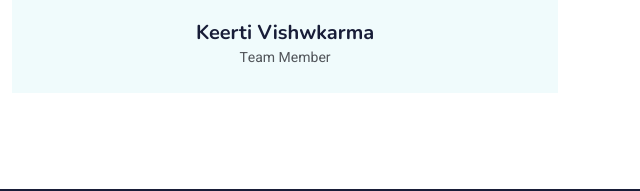
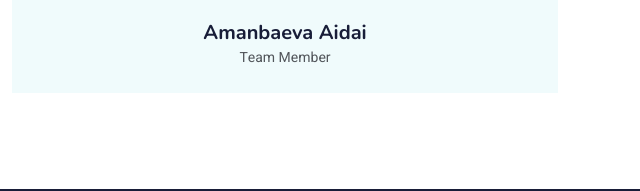
Before and after one commit to NurDinBuy/L-project, a plain HTML site: page pages/team.html in a window 1280 px wide. Shown: the part 1056-1247 px from the top of the page, 640-1280 px from the left. Drawn offline with nearby package versions, Linux system fonts and the light colour scheme.

Commit message:
Update team.html

```diff
--- a/pages/team.html
+++ b/pages/team.html
@@ -145,7 +145,7 @@
                             </div>
                         </div>
                         <div class="text-center p-4">
-                            <h5 class="mb-0">Keerti Vishwkarma</h5>
+                            <h5 class="mb-0">Amanbaeva Aidai</h5>
                             <small>Team Member</small>
                         </div>
                     </div>
```
